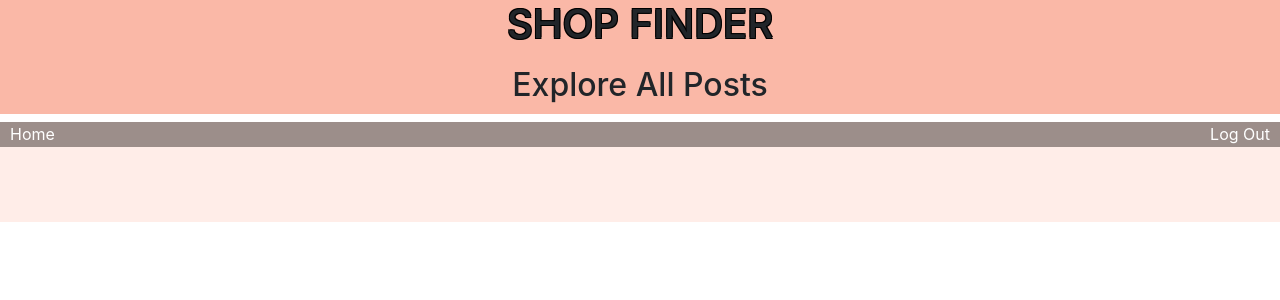
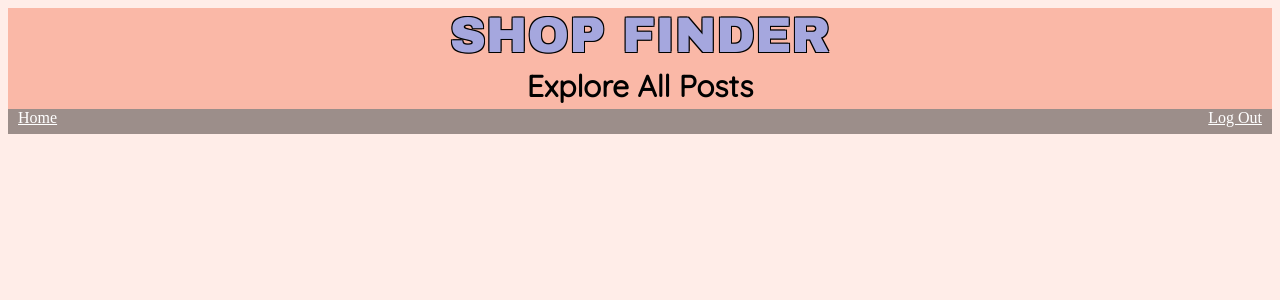
Before and after one commit to Christine516/shopFinder, a Python web app: template templates/all_posts.html in a window 1280 px wide. Shown: the top 300 px of the page. Run offline with Jinja, Linux system fonts and the light colour scheme; the template is opened without the code that fills it, so the values that code supplies are empty; some libraries are stand-ins or nearby versions.

Commit message:
fixed all posts header formatting

```diff
--- a/static/css/all_posts.css
+++ b/static/css/all_posts.css
@@ -13,17 +13,16 @@ body {
 }
 
 h1 {
+  margin-top: 7px;
+  margin-bottom: 0px;
   font-size: 50px;
-  color: #635C56;
+  color: #A5A7DE;
   font-family: arial black;
-  margin-top: 0px;
-  margin-bottom: 0px;
   text-shadow:
-    -1px -1px 0 #000,
-    1px -1px 0 #000,
-    -1px 1px 0 #000,
-    1px 1px 0 #000;
-  margin-top: 0px
+		-1px -1px 0 #000,
+		1px -1px 0 #000,
+		-1px 1px 0 #000,
+		1px 1px 0 #000;
 }
 
 p {
--- a/templates/all_posts.html
+++ b/templates/all_posts.html
@@ -5,7 +5,7 @@
     <title></title>
   <link rel="stylesheet" href="/static/css/all_posts.css">
   <link rel="stylesheet" type="text/css" href="//fonts.googleapis.com/css?family=Quicksand" />
-  <link rel="stylesheet" href="https://maxcdn.bootstrapcdn.com/bootstrap/4.0.0/css/bootstrap.min.css" integrity="sha384-Gn5384xqQ1aoWXA+058RXPxPg6fy4IWvTNh0E263XmFcJlSAwiGgFAW/dAiS6JXm" crossorigin="anonymous">
+  <!-- <link rel="stylesheet" href="https://maxcdn.bootstrapcdn.com/bootstrap/4.0.0/css/bootstrap.min.css" integrity="sha384-Gn5384xqQ1aoWXA+058RXPxPg6fy4IWvTNh0E263XmFcJlSAwiGgFAW/dAiS6JXm" crossorigin="anonymous"> -->
   <link rel="stylesheet" href="https://use.fontawesome.com/releases/v5.3.1/css/all.css" integrity="sha384-mzrmE5qonljUremFsqc01SB46JvROS7bZs3IO2EmfFsd15uHvIt+Y8vEf7N7fWAU" crossorigin="anonymous">
   <script src="https://ajax.googleapis.com/ajax/libs/jquery/3.4.1/jquery.min.js"></script>
   </head>
```
